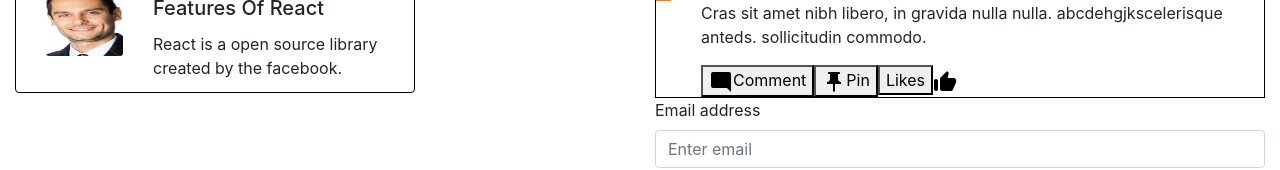
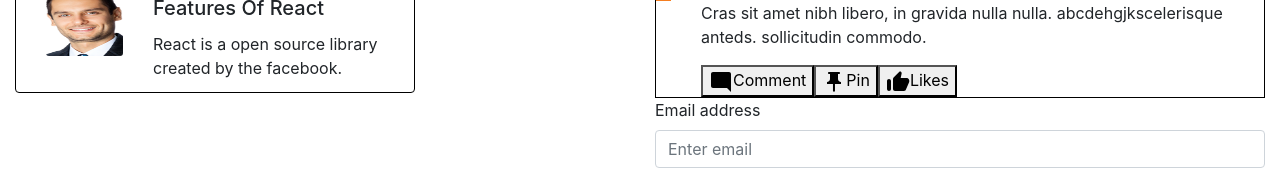
Before and after one commit to MdTauseef27/PracticePurpose, a React (Create React App) app: page / in a window 1280 px wide. Shown: the part 386-556 px from the top of the page. Built offline with nearby package versions, Linux system fonts and the light colour scheme.

Commit message:
added logo on like button

```diff
--- a/src/Component/Mediaex.jsx
+++ b/src/Component/Mediaex.jsx
@@ -90,8 +90,9 @@ export const Mediaex = () => {
           <button>
             <img src={PinLogo} alt=""></img>Pin
           </button>
-          <button>Likes</button>
-          <img src={LikesLogo} alt=""></img>
+          <button>
+            <img src={LikesLogo} alt=""></img>Likes
+          </button>
         </Media.Body>
       </Media>
     </div>
```
